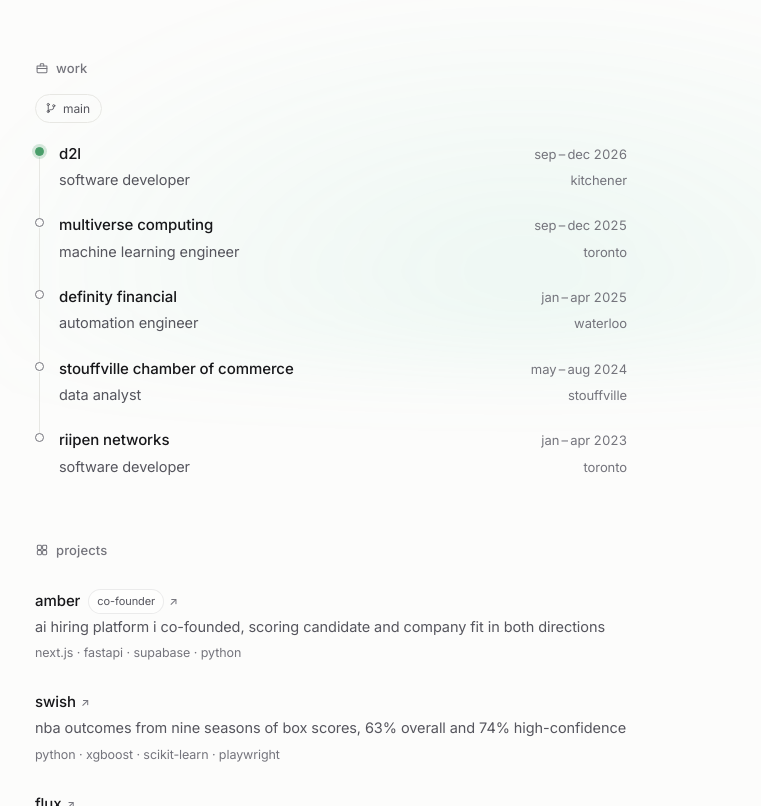
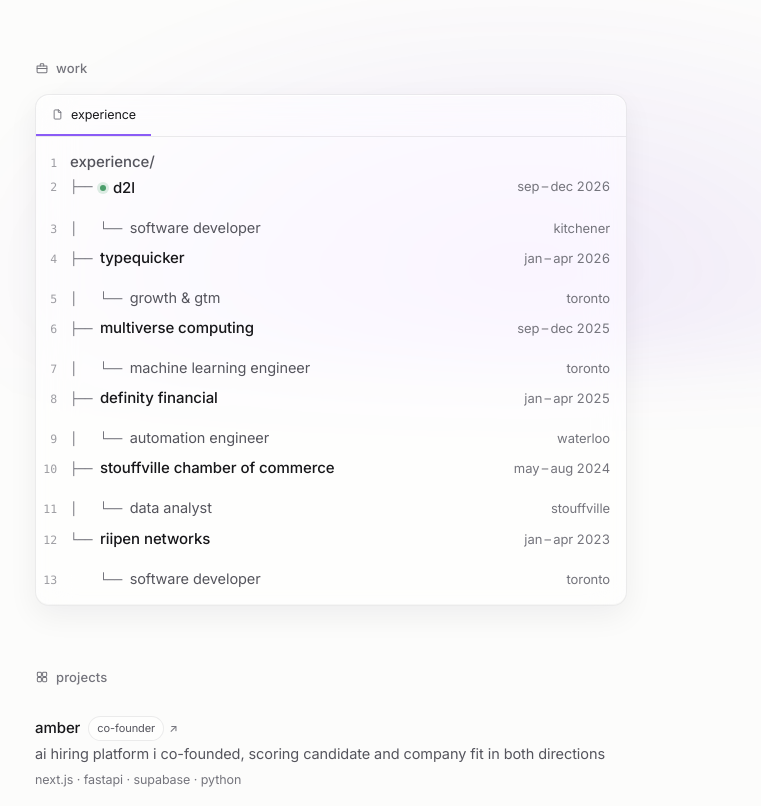
Before and after one commit to nakulpatel0306/my-portfolio-website, a plain HTML site: page index.html in a window 1280 px wide. Shown: the part 632-1438 px from the top of the page, without its empty margins (309-1070 px from the left). Drawn offline with Linux system fonts and the light colour scheme.

Commit message:
Purple aurora, an editor pane for work, and the TypeQuicker role
- Add TypeQuicker, growth & gtm, Toronto, Jan - Apr 2026. It slots in
  second, between D2L and Multiverse, keeping the list newest-first
- The aurora is purple in both themes now: violet, purple and deep
  violet in place of the blue, orange and green
- Work is an editor pane rather than a git branch. The "main" ref pill
  is gone; in its place a tabbed file tree with a gutter of line
  numbers, tree connectors, and the current role marked with a live dot

Two things in there are generated rather than written down: the line
numbers come from a CSS counter, so adding a role renumbers the gutter
by itself, and the connectors use a system monospace stack, so the
editor look costs no extra font request. The row grid carries no column
gap between the connector and the name, since a gap there stops the tree
reading as one shape.

115 checks pass across six suites, no console or page errors.

Claude-Session: https://claude.ai/code/session_01HAn2XdgnTFQbMJQzfmrehD

```diff
--- a/index.html
+++ b/index.html
@@ -93,59 +93,86 @@
     <!-- ===================== work ===================== -->
     <section class="block rise" id="work">
       <h2><svg class="ico" viewBox="0 0 24 24" aria-hidden="true"><path d="M3.6 8.6h16.8v10a1.4 1.4 0 0 1-1.4 1.4H5a1.4 1.4 0 0 1-1.4-1.4z"/><path d="M9 8.6V6.2A1.4 1.4 0 0 1 10.4 4.8h3.2A1.4 1.4 0 0 1 15 6.2v2.4"/><path d="M3.6 13h16.8"/></svg>work</h2>
-      <p class="tree-ref"><svg class="ico" viewBox="0 0 24 24" aria-hidden="true"><circle cx="6.5" cy="5" r="2.2"/><circle cx="6.5" cy="19" r="2.2"/><circle cx="17.5" cy="7.5" r="2.2"/><path d="M6.5 7.2v9.6"/><path d="M17.5 9.7v.8a5 5 0 0 1-5 5h-2.3a3.7 3.7 0 0 0-3.7 3.5"/></svg><span>main</span></p>
-      <ol class="tree">
-        <li class="current">
-          <div class="li-row">
-            <span class="li-org">d2l</span>
+      <div class="ide glass">
+        <div class="ide-tab"><svg class="ico" viewBox="0 0 24 24" aria-hidden="true"><path d="M13.5 3.6H7.4A1.6 1.6 0 0 0 5.8 5.2v13.6a1.6 1.6 0 0 0 1.6 1.6h9.2a1.6 1.6 0 0 0 1.6-1.6V8z"/><path d="M13.5 3.6V8h4.6"/></svg><span>experience</span></div>
+        <div class="ide-body">
+          <p class="ide-row ide-root"><span class="tw"></span><span class="li-org">experience/</span></p>
+          <ol class="ide-list">
+        <li>
+          <p class="ide-row current">
+            <span class="tw">├── </span>
+            <span class="li-org"><span class="dot" aria-hidden="true"></span>d2l</span>
             <span class="li-when">sep&thinsp;–&thinsp;dec 2026</span>
-          </div>
-          <div class="li-row">
+          </p>
+          <p class="ide-row">
+            <span class="tw">│   └── </span>
             <span class="li-role">software developer</span>
             <span class="li-where">kitchener</span>
-          </div>
+          </p>
         </li>
         <li>
-          <div class="li-row">
+          <p class="ide-row">
+            <span class="tw">├── </span>
+            <span class="li-org">typequicker</span>
+            <span class="li-when">jan&thinsp;–&thinsp;apr 2026</span>
+          </p>
+          <p class="ide-row">
+            <span class="tw">│   └── </span>
+            <span class="li-role">growth &amp; gtm</span>
+            <span class="li-where">toronto</span>
+          </p>
+        </li>
+        <li>
+          <p class="ide-row">
+            <span class="tw">├── </span>
             <span class="li-org">multiverse computing</span>
             <span class="li-when">sep&thinsp;–&thinsp;dec 2025</span>
-          </div>
-          <div class="li-row">
+          </p>
+          <p class="ide-row">
+            <span class="tw">│   └── </span>
             <span class="li-role">machine learning engineer</span>
             <span class="li-where">toronto</span>
-          </div>
+          </p>
         </li>
         <li>
-          <div class="li-row">
+          <p class="ide-row">
+            <span class="tw">├── </span>
             <span class="li-org">definity financial</span>
             <span class="li-when">jan&thinsp;–&thinsp;apr 2025</span>
-          </div>
-          <div class="li-row">
+          </p>
+          <p class="ide-row">
+            <span class="tw">│   └── </span>
             <span class="li-role">automation engineer</span>
             <span class="li-where">waterloo</span>
-          </div>
+          </p>
         </li>
         <li>
-          <div class="li-row">
+          <p class="ide-row">
+            <span class="tw">├── </span>
             <span class="li-org">stouffville chamber of commerce</span>
             <span class="li-when">may&thinsp;–&thinsp;aug 2024</span>
-          </div>
-          <div class="li-row">
+          </p>
+          <p class="ide-row">
+            <span class="tw">│   └── </span>
             <span class="li-role">data analyst</span>
             <span class="li-where">stouffville</span>
-          </div>
+          </p>
         </li>
         <li>
-          <div class="li-row">
+          <p class="ide-row">
+            <span class="tw">└── </span>
             <span class="li-org">riipen networks</span>
             <span class="li-when">jan&thinsp;–&thinsp;apr 2023</span>
-          </div>
-          <div class="li-row">
+          </p>
+          <p class="ide-row">
+            <span class="tw">    └── </span>
             <span class="li-role">software developer</span>
             <span class="li-where">toronto</span>
-          </div>
+          </p>
         </li>
-      </ol>
+          </ol>
+        </div>
+      </div>
     </section>
 
     <!-- ===================== projects ===================== -->
--- a/style.css
+++ b/style.css
@@ -21,11 +21,13 @@
   --glass-lo: rgba(23, 23, 26, 0.03);
   --glass-spec: rgba(255, 255, 255, 0.9);
   --glass-drop: rgba(20, 20, 30, 0.06);
-  --aurora-1: rgba(120, 150, 255, 0.13);
-  --aurora-2: rgba(255, 176, 120, 0.10);
-  --aurora-3: rgba(90, 205, 165, 0.09);
+  --aurora-1: rgba(139, 92, 246, 0.14);
+  --aurora-2: rgba(168, 85, 247, 0.11);
+  --aurora-3: rgba(109, 40, 217, 0.09);
 
   --sans: 'Inter', -apple-system, BlinkMacSystemFont, 'Segoe UI', Roboto, sans-serif;
+  --mono: ui-monospace, SFMono-Regular, 'SF Mono', Menlo, Consolas, 'Liberation Mono', monospace;
+  --accent: #8b5cf6;
   --max: 40rem;
   --ease: cubic-bezier(0.22, 1, 0.36, 1);
   --gap: clamp(44px, 7vw, 60px);
@@ -48,9 +50,10 @@
     --glass-lo: rgba(0, 0, 0, 0.28);
     --glass-spec: rgba(255, 255, 255, 0.10);
     --glass-drop: rgba(0, 0, 0, 0.35);
-    --aurora-1: rgba(96, 130, 255, 0.20);
-    --aurora-2: rgba(255, 150, 90, 0.13);
-    --aurora-3: rgba(60, 205, 160, 0.13);
+  --accent: #a78bfa;
+    --aurora-1: rgba(139, 92, 246, 0.26);
+    --aurora-2: rgba(192, 132, 252, 0.16);
+    --aurora-3: rgba(109, 40, 217, 0.22);
   }
 }
 
@@ -70,9 +73,10 @@
   --glass-lo: rgba(0, 0, 0, 0.28);
   --glass-spec: rgba(255, 255, 255, 0.10);
   --glass-drop: rgba(0, 0, 0, 0.35);
-  --aurora-1: rgba(96, 130, 255, 0.20);
-  --aurora-2: rgba(255, 150, 90, 0.13);
-  --aurora-3: rgba(60, 205, 160, 0.13);
+  --accent: #a78bfa;
+  --aurora-1: rgba(139, 92, 246, 0.26);
+  --aurora-2: rgba(192, 132, 252, 0.16);
+  --aurora-3: rgba(109, 40, 217, 0.22);
 }
 
 * { margin: 0; padding: 0; box-sizing: border-box; }
@@ -240,58 +244,81 @@ h2 {
 /* ------------------------------------------------------------
    work
    ------------------------------------------------------------ */
-/* work reads as a git branch: a trunk with one commit per role, the most
-   recent one at the tip */
-.tree-ref {
+/* work, as a file tree in an editor pane. Line numbers come from a CSS
+   counter and the connectors from a system monospace stack, so neither
+   costs a request nor a hardcoded value in the markup. */
+.ide {
+  border-radius: 14px;
+  overflow: hidden;
+}
+
+.ide-tab {
   display: inline-flex;
   align-items: center;
-  gap: 6px;
-  font-size: 12px;
+  gap: 7px;
+  font-size: 12.5px;
+  color: var(--text);
+  padding: 9px 15px 8px;
+  border-bottom: 2px solid var(--accent);
+}
+.ide-tab .ico { width: 13px; height: 13px; color: var(--faint); }
+
+.ide-body {
+  counter-reset: ln;
+  padding: 12px 16px 14px 0;
+  border-top: 1px solid var(--glass-line);
+  overflow-x: auto;
+}
+
+.ide-row {
+  display: grid;
+  grid-template-columns: 3.6ch auto 1fr auto;
+  align-items: baseline;
+  /* no column gap: the connector has to run straight into the name, or the
+     tree stops reading as one */
+  gap: 0;
+  line-height: 1.6;
+  padding: 1px 0;
+}
+.ide-row::before { padding-right: 13px; }
+.ide-row .li-when,
+.ide-row .li-where { padding-left: 16px; }
+/* the gutter */
+.ide-row::before {
+  counter-increment: ln;
+  content: counter(ln);
+  font-family: var(--mono);
+  font-size: 11.5px;
   color: var(--faint);
-  border: 1px solid var(--line);
-  border-radius: 999px;
-  padding: 3px 11px 3px 9px;
-  margin-bottom: 18px;
+  text-align: right;
+  opacity: 0.7;
+  user-select: none;
 }
-.tree-ref .ico { width: 12px; height: 12px; }
+.ide-row:hover::before { opacity: 1; color: var(--muted); }
 
-.tree { list-style: none; }
-.tree li {
-  position: relative;
-  padding: 0 0 20px 24px;
+/* the tree connectors */
+.tw {
+  font-family: var(--mono);
+  font-size: 12.5px;
+  color: var(--faint);
+  white-space: pre;
+  user-select: none;
 }
-.tree li:last-child { padding-bottom: 0; }
 
-/* the trunk, drawn from this commit down into the next one */
-.tree li::before {
-  content: '';
-  position: absolute;
-  left: 4px;
-  top: 16px;
-  bottom: -6px;
-  width: 1px;
-  background: var(--line);
+.ide-root .li-org { color: var(--muted); }
+.ide-row .li-org {
+  grid-column: 3;
+  display: inline-flex;
+  align-items: center;
+  gap: 7px;
 }
-.tree li:last-child::before { content: none; }
+.ide-row .li-role { grid-column: 3; }
+.ide-row .li-when,
+.ide-row .li-where { grid-column: 4; }
 
-/* the commit itself; the tip is filled and haloed */
-.tree li::after {
-  content: '';
-  position: absolute;
-  left: 0;
-  top: 6px;
-  width: 9px;
-  height: 9px;
-  box-sizing: border-box;
-  border-radius: 50%;
-  border: 1.5px solid var(--faint);
-  background: var(--bg);
-}
-.tree li.current::after {
-  border-color: var(--dot);
-  background: var(--dot);
-  box-shadow: 0 0 0 3px color-mix(in srgb, var(--dot) 22%, transparent);
-}
+.ide-list { list-style: none; }
+.ide-list li { padding-bottom: 5px; }
+.ide-list li:last-child { padding-bottom: 0; }
 
 /* two rows per entry, so company, dates, role and city each get a slot
    of their own instead of running together behind separator dots */
@@ -452,6 +479,9 @@ html.js .rise.in {
    ------------------------------------------------------------ */
 @media (max-width: 480px) {
   .li-row { gap: 12px; }
+  .ide-row { grid-template-columns: 2.6ch auto 1fr auto; }
+  .ide-row::before { padding-right: 8px; }
+  .ide-row .li-when, .ide-row .li-where { padding-left: 10px; }
   .li-when, .li-where { font-size: 12.5px; }
 }
 
@@ -701,7 +731,7 @@ kbd {
     background: none;
     border: 1px solid #ccc;
   }
-  .widget, .tree li, .projects li { break-inside: avoid; }
+  .widget, .ide-list li, .projects li { break-inside: avoid; }
 
   a { color: #000; text-decoration: none; }
   /* paper can't be clicked, so spell the destinations out */
```
Also changed, not shown: README.md.
